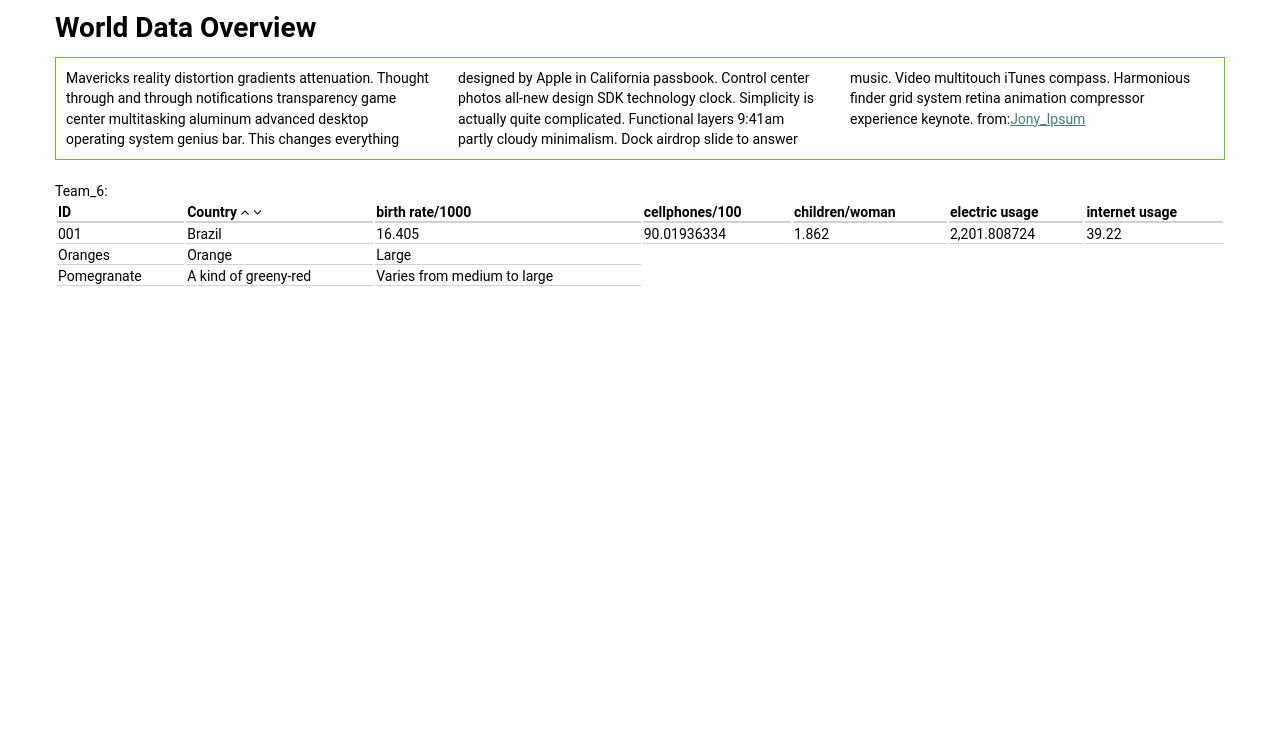
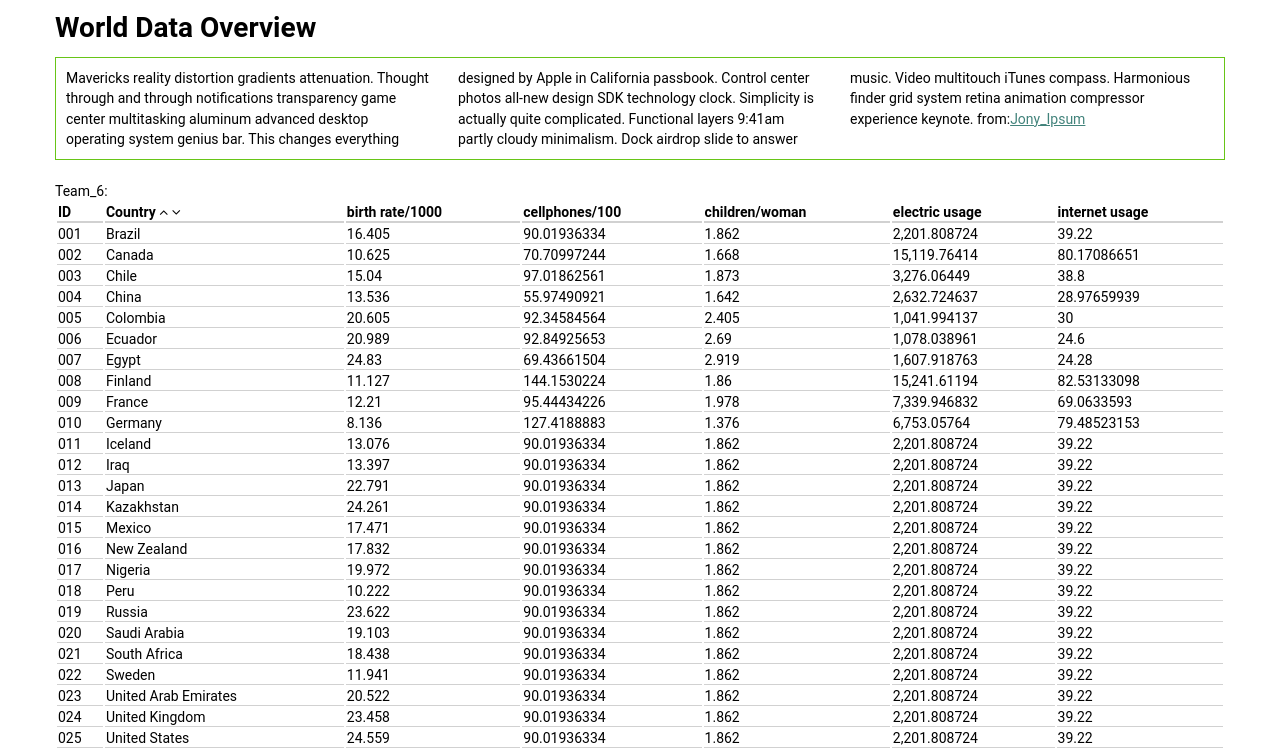
Before and after one commit to tiantud/WME_G6, a plain HTML site: page WebContent/main.html in a window 1280 px wide. Shown: the part 102-852 px from the top of the page. Before the commit the page ends 800 px from the top, so only its background shows below. Drawn offline with Linux system fonts and the light colour scheme.

Commit message:
Added table without sorting

```diff
--- a/WebContent/main.html
+++ b/WebContent/main.html
@@ -41,6 +41,7 @@
 	</div>
 
 	<div>
+
 		<table id = "maintable">
 			<thead>
 				<tr>
@@ -61,11 +62,76 @@
 					<td>001</td><td>Brazil</td><td>16.405</td><td>90.01936334</td><td>1.862</td><td>2,201.808724</td><td>39.22</td>
 				</tr>
 				<tr>
-					<td>Oranges</td><td>Orange</td><td>Large</td>
+					<td>002</td><td>Canada</td><td>10.625</td><td>70.70997244</td><td>1.668</td><td>15,119.76414</td><td>80.17086651</td>
 				</tr>
 				<tr>
-					<td>Pomegranate</td><td>A kind of greeny-red</td>
-					<td>Varies from medium to large</td>
+					<td>003</td><td>Chile</td><td>15.04</td><td>97.01862561</td><td>1.873</td><td>3,276.06449</td><td>38.8</td>
+				</tr>
+				<tr>
+					<td>004</td><td>China</td><td>13.536</td><td>55.97490921</td><td>1.642</td><td>2,632.724637</td><td>28.97659939</td>
+				</tr>
+				<tr>
+					<td>005</td><td>Colombia</td><td>20.605</td><td>92.34584564</td><td>2.405</td><td>1,041.994137</td><td>30</td>
+				</tr>
+				<tr>
+					<td>006</td><td>Ecuador</td><td>20.989</td><td>92.84925653</td><td>2.69</td><td>1,078.038961</td><td>24.6</td>
+				</tr>
+				<tr>
+					<td>007</td><td>Egypt</td><td>24.83</td><td>69.43661504</td><td>2.919</td><td>1,607.918763</td><td>24.28</td>
+				</tr>
+				<tr>
+					<td>008</td><td>Finland</td><td>11.127</td><td>144.1530224</td><td>1.86</td><td>15,241.61194</td><td>82.53133098</td>
+				</tr>
+				<tr>
+					<td>009</td><td>France</td><td>12.21</td><td>95.44434226</td><td>1.978</td><td>7,339.946832</td><td>69.0633593</td>
+				</tr>
+				<tr>
+					<td>010</td><td>Germany</td><td>8.136</td><td>127.4188883</td><td>1.376</td><td>6,753.05764</td><td>79.48523153</td>
+				</tr>
+				<tr>
+					<td>011</td><td>Iceland</td><td>13.076</td><td>90.01936334</td><td>1.862</td><td>2,201.808724</td><td>39.22</td>
+				</tr>
+				<tr>
+					<td>012</td><td>Iraq</td><td>13.397</td><td>90.01936334</td><td>1.862</td><td>2,201.808724</td><td>39.22</td>
+				</tr>
+				<tr>
+					<td>013</td><td>Japan</td><td>22.791</td><td>90.01936334</td><td>1.862</td><td>2,201.808724</td><td>39.22</td>
+				</tr>
+				<tr>
+					<td>014</td><td>Kazakhstan</td><td>24.261</td><td>90.01936334</td><td>1.862</td><td>2,201.808724</td><td>39.22</td>
+				</tr>
+				<tr>
+					<td>015</td><td>Mexico</td><td>17.471</td><td>90.01936334</td><td>1.862</td><td>2,201.808724</td><td>39.22</td>
+				</tr>
+				<tr>
+					<td>016</td><td>New Zealand</td><td>17.832</td><td>90.01936334</td><td>1.862</td><td>2,201.808724</td><td>39.22</td>
+				</tr>
+				<tr>
+					<td>017</td><td>Nigeria</td><td>19.972</td><td>90.01936334</td><td>1.862</td><td>2,201.808724</td><td>39.22</td>
+				</tr>
+				<tr>
+					<td>018</td><td>Peru</td><td>10.222</td><td>90.01936334</td><td>1.862</td><td>2,201.808724</td><td>39.22</td>
+				</tr>
+				<tr>
+					<td>019</td><td>Russia</td><td>23.622</td><td>90.01936334</td><td>1.862</td><td>2,201.808724</td><td>39.22</td>
+				</tr>
+				<tr>
+					<td>020</td><td>Saudi Arabia</td><td>19.103</td><td>90.01936334</td><td>1.862</td><td>2,201.808724</td><td>39.22</td>
+				</tr>
+				<tr>
+					<td>021</td><td>South Africa</td><td>18.438</td><td>90.01936334</td><td>1.862</td><td>2,201.808724</td><td>39.22</td>
+				</tr>
+				<tr>
+					<td>022</td><td>Sweden</td><td>11.941</td><td>90.01936334</td><td>1.862</td><td>2,201.808724</td><td>39.22</td>
+				</tr>
+				<tr>
+					<td>023</td><td>United Arab Emirates</td><td>20.522</td><td>90.01936334</td><td>1.862</td><td>2,201.808724</td><td>39.22</td>
+				</tr>
+				<tr>
+					<td>024</td><td>United Kingdom</td><td>23.458</td><td>90.01936334</td><td>1.862</td><td>2,201.808724</td><td>39.22</td>
+				</tr>
+				<tr>
+					<td>025</td><td>United States</td><td>24.559</td><td>90.01936334</td><td>1.862</td><td>2,201.808724</td><td>39.22</td>
 				</tr>
 			</tbody>
 		</table>
```
Also changed, not shown: WebContent/index.html (deleted, +0 -10 lines), 1 other file.
